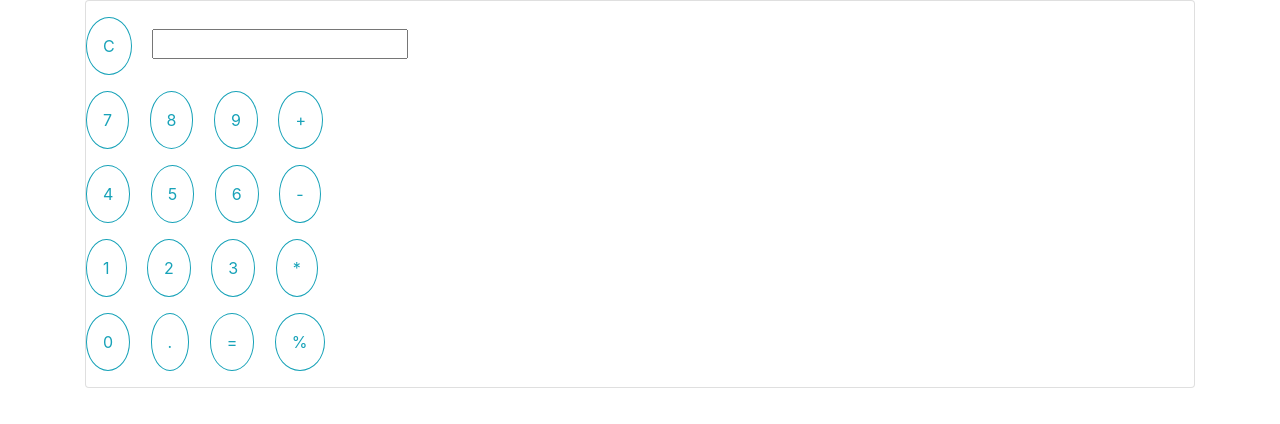
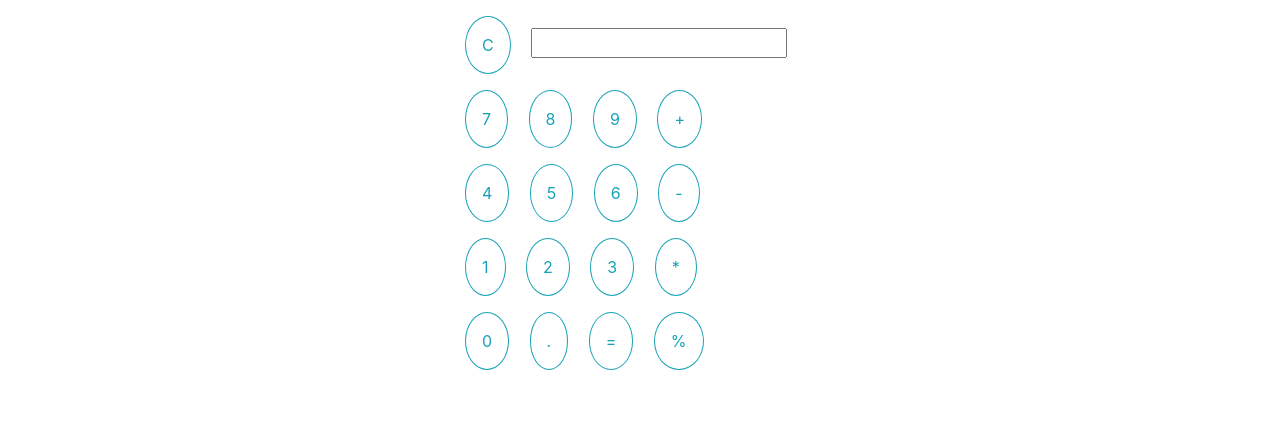
Before and after one commit to djackreuter/calculator, a plain HTML site: page public_html/index.html in a window 1280 px wide. Drawn offline with nearby package versions, Linux system fonts and the light colour scheme.

Commit message:
fixed html formatting and centered content

```diff
--- a/public_html/index.html
+++ b/public_html/index.html
@@ -23,59 +23,47 @@
 
 <body>
     <div class="container">
-        <div class="card">
-            <div class="row align-items-center">
+        <!-- <div class="card"> -->
+            <div class="row justify-content-center">
 
                 <!-- display pannel -->
-                <div class="col-6">
+                <div class="col-4">
                     <button type="button" class="btn btn-outline-info" id="clear">C</button>
                     <input type="text">
-                </div><!-- /.col-6 -->
-            </div>
-            <!-- /.row -->
-            <div class="row align-items-center">
-                <div class="col-6">
+                </div><!-- /.col-4 -->
+            </div><!-- /.row -->
+            <div class="row justify-content-center">
+                <div class="col-4">
                     <button type="button" class="btn btn-outline-info" data-num="7">7</button>
                     <button type="button" class="btn btn-outline-info" data-num="8">8</button>
                     <button type="button" class="btn btn-outline-info" data-num="9">9</button>
                     <button type="button" class="btn btn-outline-info" data-ops="plus">+</button>
-                </div>
-                <!-- /.col-6 -->
-            </div>
-            <!-- /.row -->
-            <div class="row align-items-center">
-                <div class="col-6">
+                </div><!-- /.col-4 -->
+            </div> <!-- /.row -->
+            <div class="row justify-content-center">
+                <div class="col-4">
                     <button type="button" class="btn btn-outline-info" data-num="4">4</button>
                     <button type="button" class="btn btn-outline-info" data-num="5">5</button>
                     <button type="button" class="btn btn-outline-info" data-num="6">6</button>
                     <button type="button" class="btn btn-outline-info" data-ops="minus">-</button>
-                </div>
-                <!-- /.col-6 -->
-            </div>
-            <!-- /.row -->
-            <div class="row align-items-center">
-                <div class="col-6">
+                </div> <!-- /.col-4 -->
+            </div> <!-- /.row -->
+            <div class="row justify-content-center">
+                <div class="col-4">
                     <button type="button" class="btn btn-outline-info" data-num="1">1</button>
                     <button type="button" class="btn btn-outline-info" data-num="2">2</button>
                     <button type="button" class="btn btn-outline-info" data-num="3">3</button>
                     <button type="button" class="btn btn-outline-info" data-ops="multiply">*</button>
-                </div>
-                <!-- /.col-6 -->
-            </div>
-            <!-- /.row -->
-            <div class="row align-items-center">
-                <div class="col-6">
+                </div><!-- /.col-4 -->
+            </div> <!-- /.row -->
+            <div class="row justify-content-center">
+                <div class="col-4">
                     <button type="button" class="btn btn-outline-info" data-num="0">0</button>
                     <button type="button" class="btn btn-outline-info" data-ops="decimal">.</button>
                     <button type="button" class="btn btn-outline-info" data-ops="equals">=</button>
                     <button type="button" class="btn btn-outline-info" data-ops="divide">%</button>
-                </div>
-                <!-- /.col-6 -->
-            </div>
-            <!-- /.row -->
-        </div>
-        <!-- /.card -->
-    </div>
-    <!-- /.container -->
+                </div><!-- /.col-4 -->
+        </div><!-- /.row -->
+    </div><!-- /.container -->
 </body>
 </html>
```
